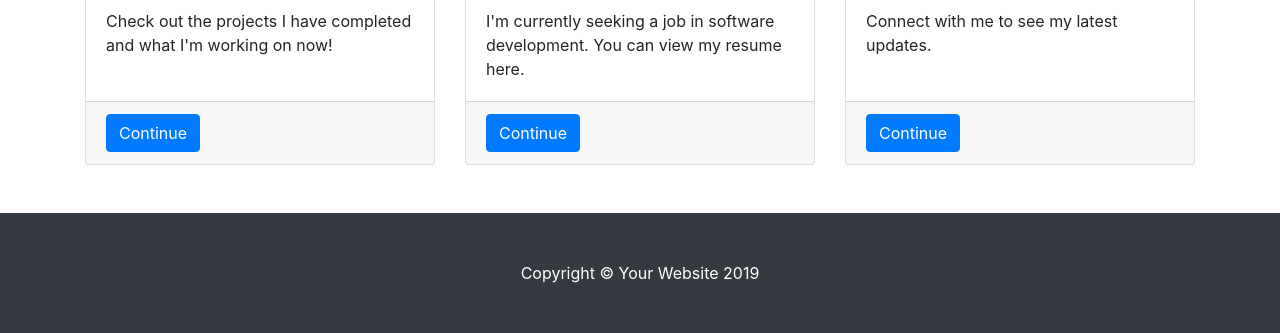
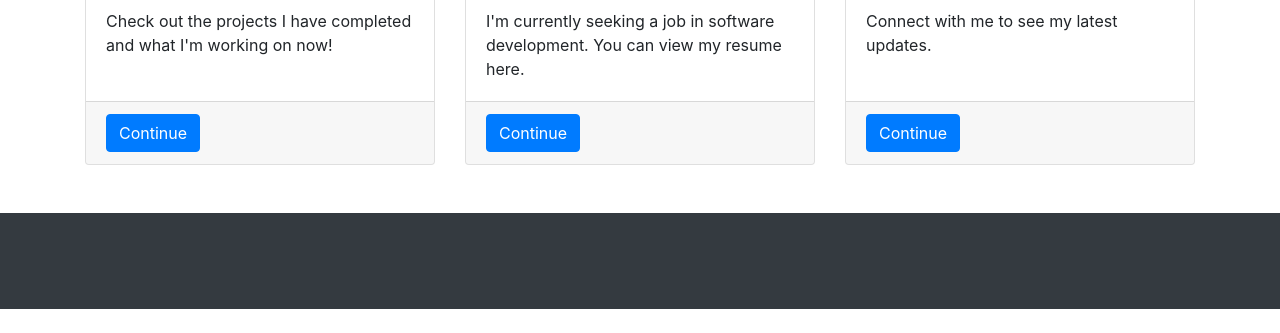
Before and after one commit to mitchjolson/mitchjolson.github.io, a website: page index.html in a window 1280 px wide. Shown: the part 1032-1365 px from the top of the page. After the commit the page ends 1341 px from the top, so only its background shows below. Drawn offline with Linux system fonts and the light colour scheme.

Commit message:
changed footer

```diff
--- a/index.html
+++ b/index.html
@@ -128,7 +128,7 @@
   <!-- Footer -->
   <footer class="py-5 bg-dark">
     <div class="container">
-      <p class="m-0 text-center text-white">Copyright &copy; Your Website 2019</p>
+      <!-- <p class="m-0 text-center text-white">Copyright &copy; Your Website 2019</p> -->
     </div>
     <!-- /.container -->
   </footer>
```
